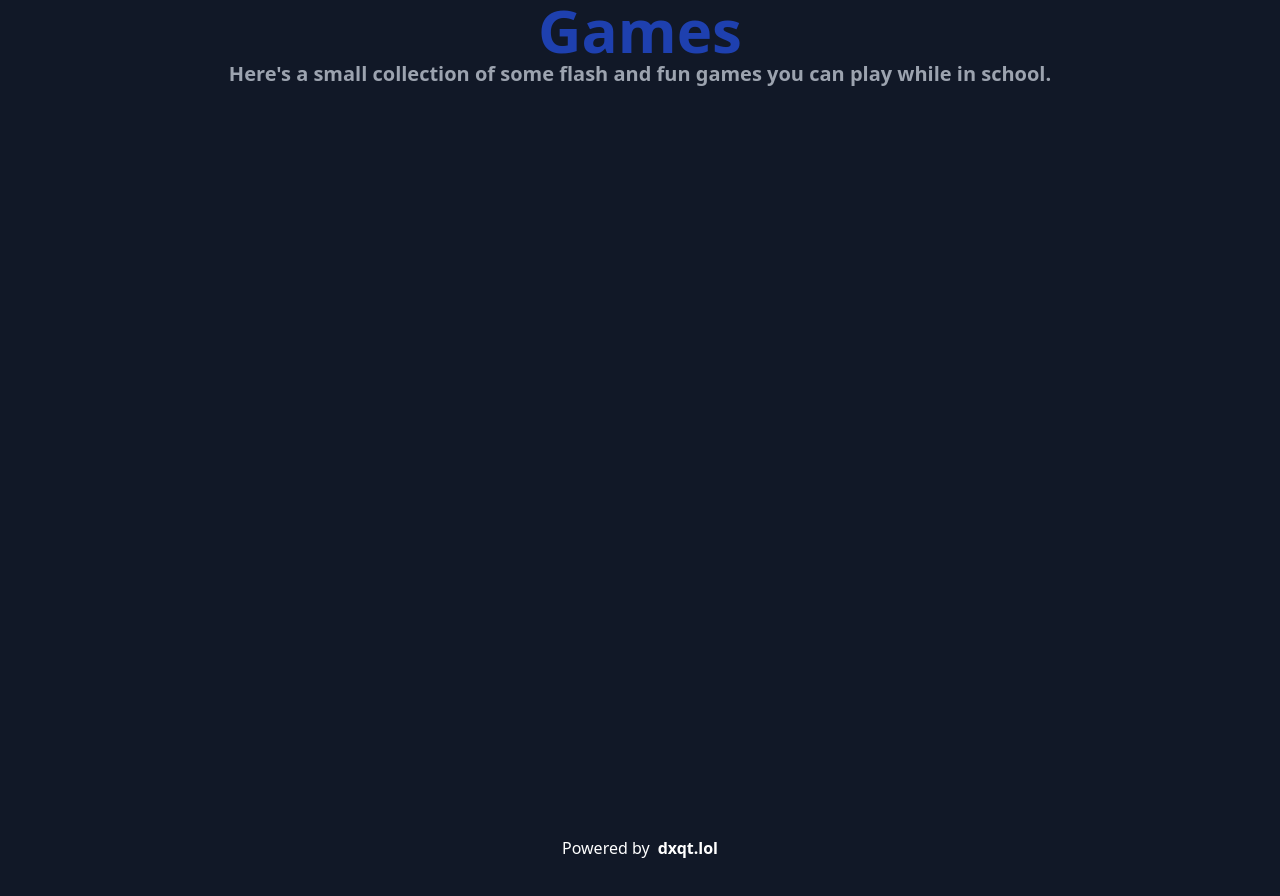
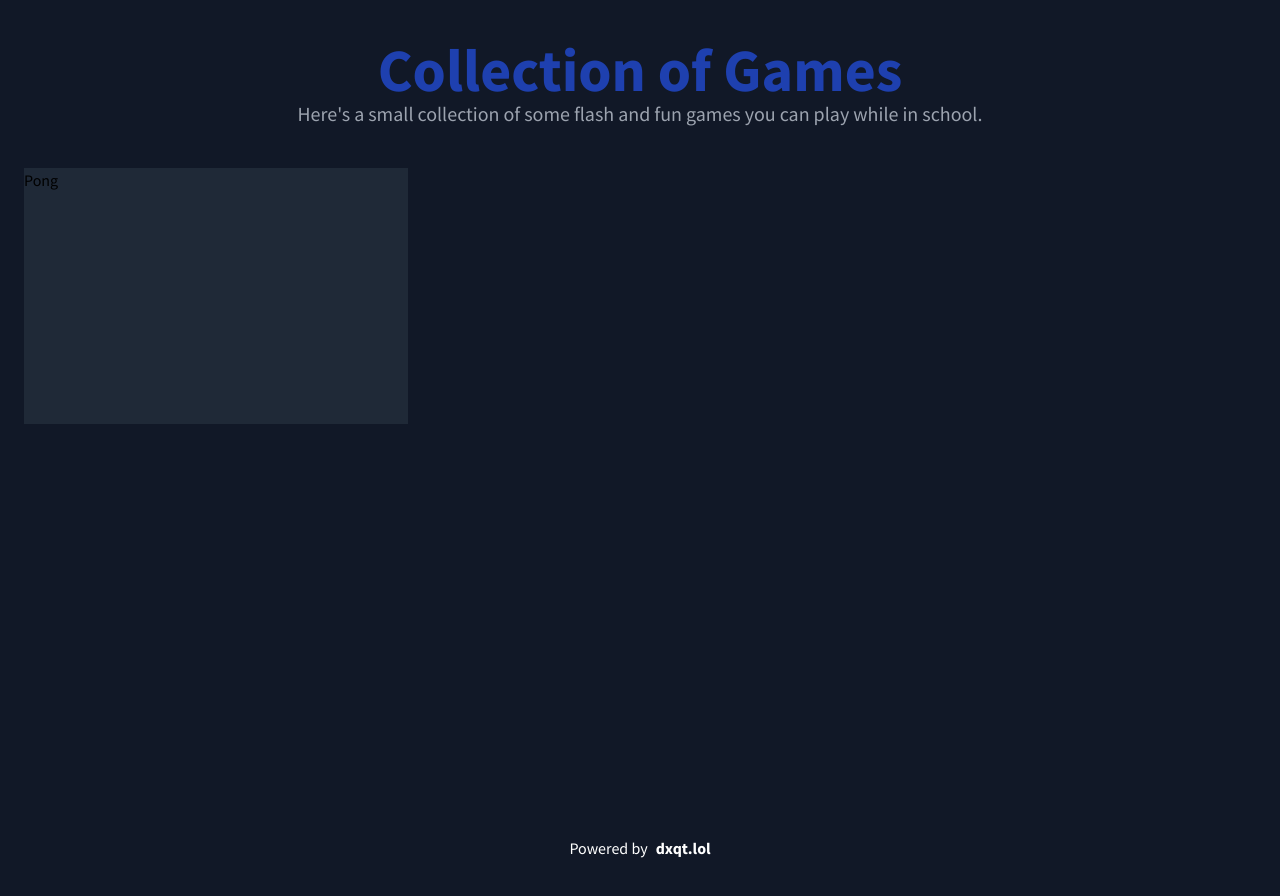
Before and after one commit to deexcutie/React-Games, a Next.js app: page / in a window 1280 px wide. Built offline with nearby package versions, Linux system fonts and the light colour scheme.

Commit message:
v1: testing game

```diff
--- /dev/null
+++ b/pages/data/games.json
@@ -0,0 +1,12 @@
+{
+  "games": [
+    {
+      "title": "Pong",
+      "description": "A simple Pong game!",
+      "image": "https://image.winudf.com/v2/image1/Y29tLmdhenphcHBlcmdhbWVzLmNsYXNzaWNhbHBvbmdfc2NyZWVuXzJfMTU2MjQwMjU3MF8wMDQ/screen-2.jpg?fakeurl=1&type=.webp",
+      "type": "Fun",
+      "author": "Unblockgames",
+      "id": "pong"
+    }
+  ]
+}
--- a/pages/index.tsx
+++ b/pages/index.tsx
@@ -1,6 +1,6 @@
 import type { NextPage } from "next";
 import Head from "next/head";
-import Image from "next/image";
+import { games } from "./data/games.json";
 
 const Home: NextPage = () => {
   return (
@@ -12,15 +12,22 @@ const Home: NextPage = () => {
 
       <main className="">
         <div className="bg-gray-900 h-screen w-screen">
-          <div className="container mx-auto">
-            <h1 className="text-center text-6xl font-extrabold text-blue-800 ">
-              Games
+          <div className="py-10 container mx-auto">
+            <h1 className="text-center text-6xl font-bold text-blue-800 ">
+              Collection of Games
             </h1>
-            <p className="text-center text-xl font-semibold text-gray-400">
+            <p className="text-center text-xl font-medium text-gray-400">
               Here's a small collection of some flash and fun games you can play
               while in school.
             </p>
           </div>
+          {games.map((game) => (
+            <div className="px-6 flex grids grid-cols-4 gap-4">
+              <div className="w-96 h-64 bg-gray-800">
+                <h1>{game.title}</h1>
+              </div>
+            </div>
+          ))}
         </div>
       </main>
 
@@ -31,8 +38,7 @@ const Home: NextPage = () => {
           target="_blank"
           rel="noopener noreferrer"
         >
-          Powered by{" "}
-          <b>dxqt.lol</b>
+          Powered by <b>dxqt.lol</b>
         </a>
       </footer>
     </>
--- a/tailwind.config.js
+++ b/tailwind.config.js
@@ -9,7 +9,7 @@ module.exports = {
   theme: {
     extend: {
       fontFamily: {
-        sans: ['Inter var', ...defaultTheme.fontFamily.sans],
+        sans: ['Source Sans Pro', ...defaultTheme.fontFamily.sans],
       },
     },
   },
```
